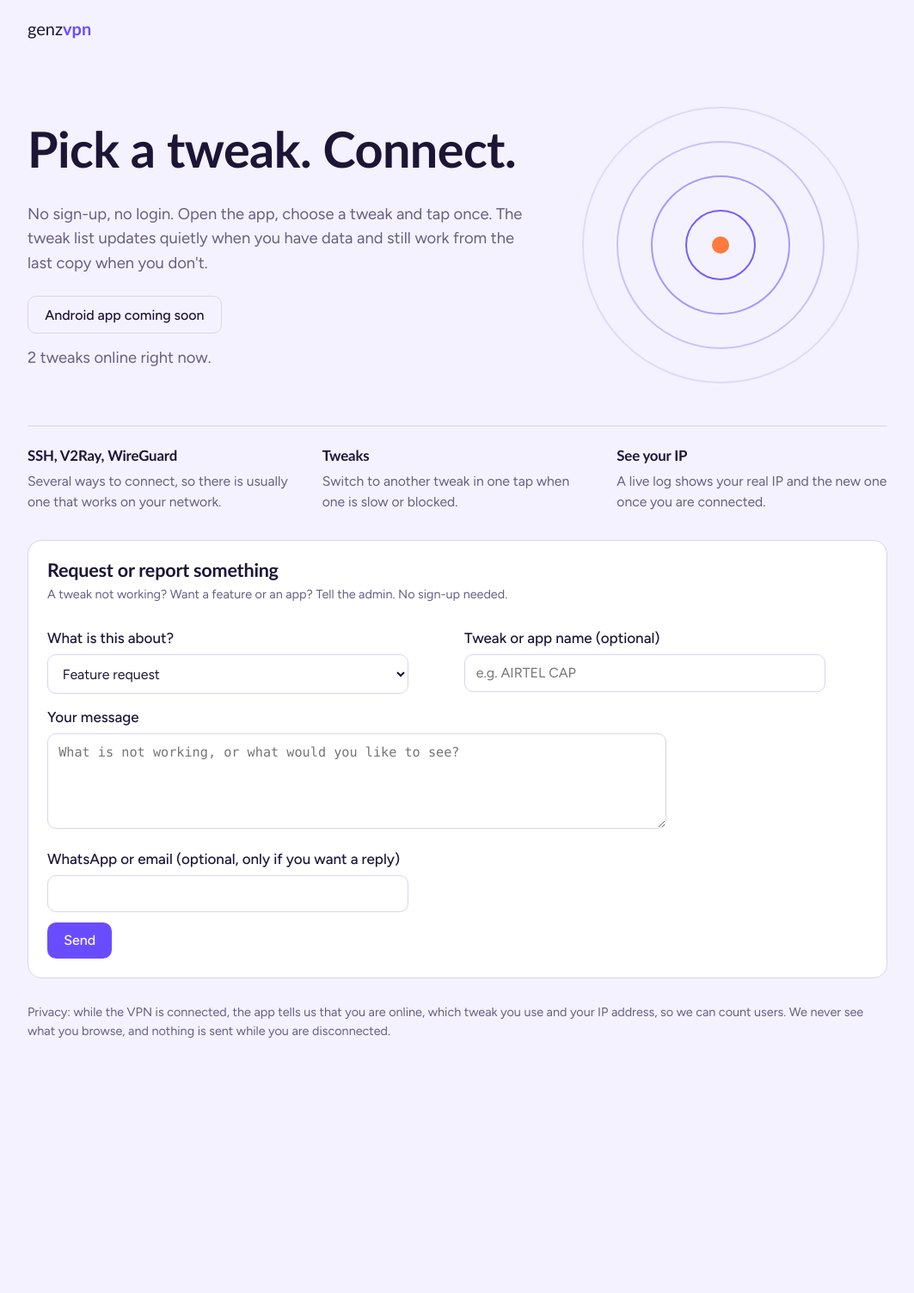
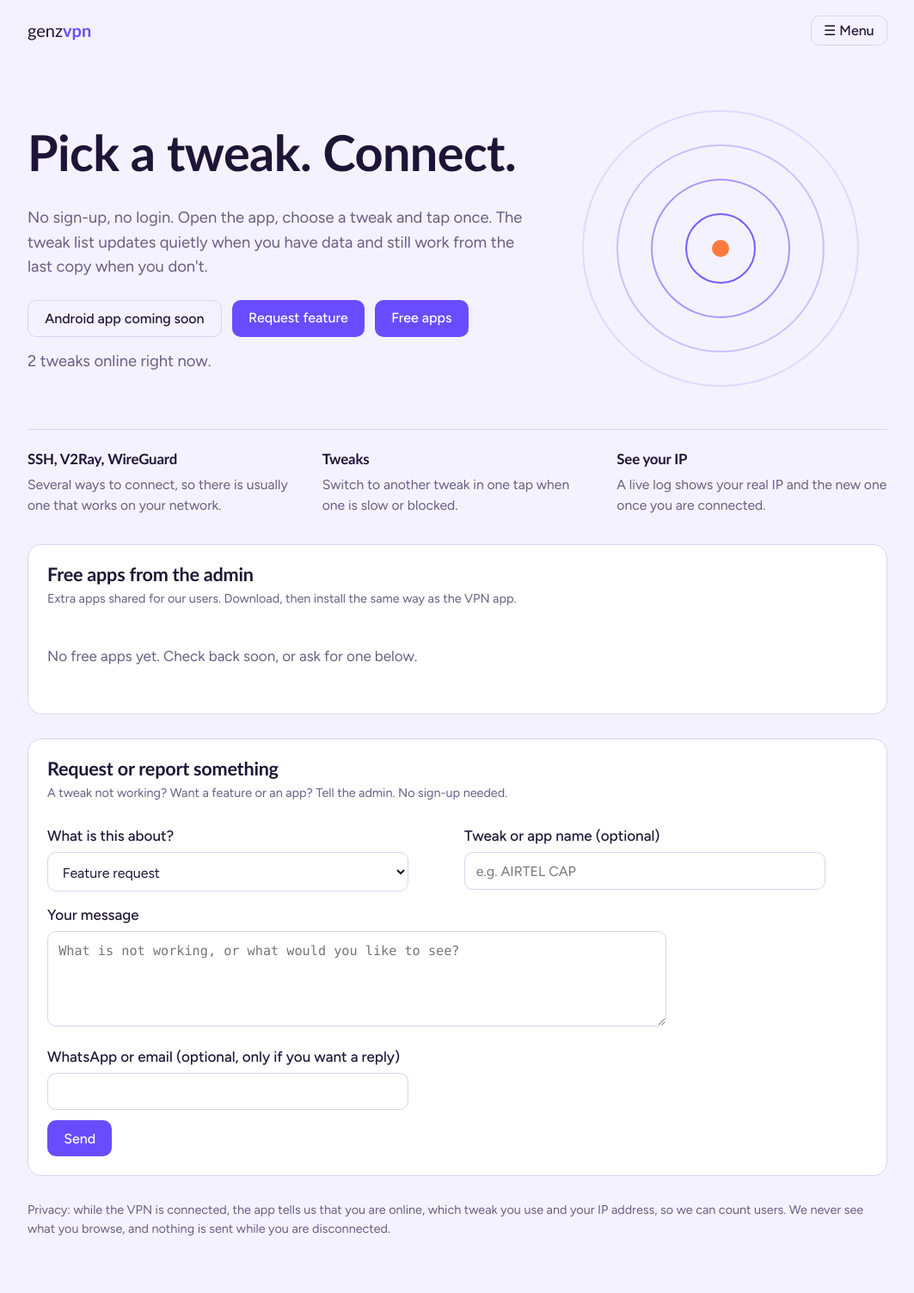
Before and after one commit to davistechke/genzvpnadm, a Flask app: page / in a window 1280 px wide. Shown: the whole page at 86% size, without its empty margins (108-1171 px from the left). Before the commit the page ends 1207 px from the top, so only its background shows below. Run offline with Flask 3, Linux system fonts and the light colour scheme; some web fonts are replaced.

Commit message:
Add files via upload

```diff
--- a/static/style.css
+++ b/static/style.css
@@ -107,3 +107,14 @@ textarea{width:100%;max-width:720px;min-height:110px;padding:.7em .8em;border:1.
 .free-list li:first-child{border-top:0}
 .free-list .apk-notes{margin:6px 0 0}
 select{max-width:420px}
+
+/* menu + smooth jumps */
+html{scroll-behavior:smooth}
+@media (prefers-reduced-motion:reduce){html{scroll-behavior:auto}}
+#free-apps,#requests{scroll-margin-top:12px}
+.menu{position:relative}
+.menu summary{list-style:none;cursor:pointer;padding:.45em .9em}
+.menu summary::-webkit-details-marker{display:none}
+.menu-list{position:absolute;right:0;top:calc(100% + 6px);min-width:200px;background:var(--card);border:1.5px solid var(--line);border-radius:12px;padding:6px;box-shadow:0 8px 24px rgba(29,21,54,.15);z-index:10}
+.menu-list a{display:block;padding:.6em .8em;border-radius:8px;text-decoration:none;color:var(--ink);font-weight:500}
+.menu-list a:hover{background:#ece8ff}
--- a/templates/base.html
+++ b/templates/base.html
@@ -7,7 +7,7 @@
 <link rel="preconnect" href="https://fonts.googleapis.com">
 <link rel="preconnect" href="https://fonts.gstatic.com" crossorigin>
 <link href="https://fonts.googleapis.com/css2?family=Figtree:wght@400;500;700&family=Unbounded:wght@500;700&display=swap" rel="stylesheet">
-<link rel="stylesheet" href="{{ url_for('static', filename='style.css', v='3') }}">
+<link rel="stylesheet" href="{{ url_for('static', filename='style.css', v='4') }}">
 <link rel="icon" type="image/png" href="{{ url_for('static', filename='favicon.png', v='2') }}">
 <link rel="shortcut icon" href="{{ url_for('static', filename='favicon.ico', v='2') }}">
 <link rel="apple-touch-icon" href="{{ url_for('static', filename='apple-touch-icon.png', v='2') }}">
@@ -15,7 +15,16 @@
 </head>
 <body>
 {% block header %}
-<header class="top"><a class="brand" href="{{ url_for('web.index') }}">genz<b>vpn</b></a></header>
+<header class="top"><a class="brand" href="{{ url_for('web.index') }}">genz<b>vpn</b></a>
+  <details class="menu">
+    <summary class="btn ghost" aria-label="Menu">&#9776; Menu</summary>
+    <div class="menu-list">
+      <a href="{{ url_for('web.index') }}">Home</a>
+      <a href="{{ url_for('web.index') }}#free-apps">Free apps</a>
+      <a href="{{ url_for('web.index') }}#requests">Request a feature</a>
+    </div>
+  </details>
+</header>
 {% endblock %}
 <main>
 {% with msgs = get_flashed_messages(with_categories=true) %}
--- a/templates/landing.html
+++ b/templates/landing.html
@@ -8,6 +8,8 @@
       {% if apk %}<a class="btn alt" href="{{ url_for('web.download') }}">Download for Android</a>
       {% elif has_apk %}<a class="btn alt" href="{{ url_for('web.download') }}">Download for Android</a>
       {% else %}<span class="btn ghost" aria-disabled="true">Android app coming soon</span>{% endif %}
+      <a class="btn" href="#requests">Request feature</a>
+      <a class="btn" href="#free-apps">Free apps</a>
     </div>
     {% if apk %}<p class="hint apk-line">Version {{ apk.version }} · {{ apk.size | filesize }} · updated {{ apk.created_at.strftime('%d %b %Y') }}</p>{% endif %}
     <p class="hint apk-line">{{ tweak_count }} tweak{{ '' if tweak_count == 1 else 's' }} online right now.</p>
@@ -46,7 +48,6 @@
   </ol>
 </section>
 {% endif %}
-{% if free_apps %}
 <section class="apk-card" id="free-apps">
   <h2>Free apps from the admin</h2>
   <p class="hint">Extra apps shared for our users. Download, then install the same way as the VPN app.</p>
@@ -58,10 +59,10 @@
         {% if a.description %}<p class="apk-notes">{{ a.description }}</p>{% endif %}</div>
       <a class="btn alt" href="{{ url_for('web.free_app_download', aid=a.id) }}">Download</a>
     </li>
+    {% else %}<li><p class="muted">No free apps yet. Check back soon, or ask for one below.</p></li>
     {% endfor %}
   </ul>
 </section>
-{% endif %}
 <section class="apk-card" id="requests">
   <h2>Request or report something</h2>
   <p class="hint">A tweak not working? Want a feature or an app? Tell the admin. No sign-up needed.</p>
```
Also changed, not shown: tests/test_freeapps.py (+8 -1 lines).
